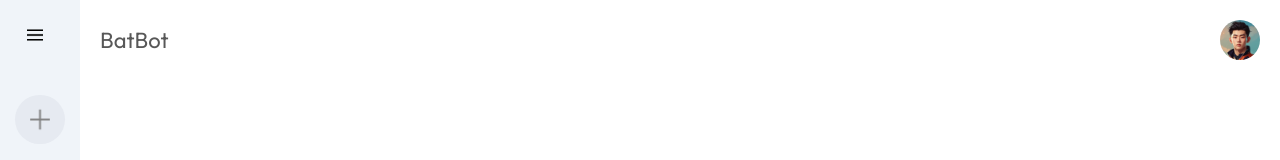
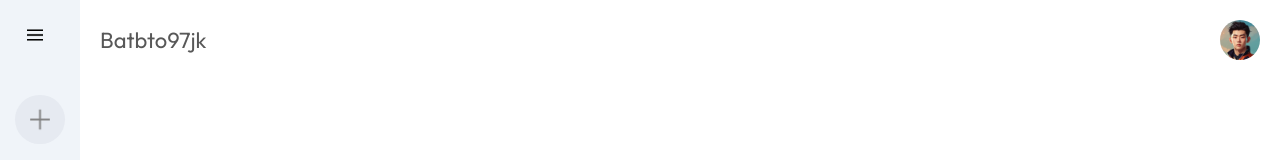
Before and after one commit to Muneeb5075/BatBot-AI, a React (Vite) app: page / in a window 1280 px wide. Shown: the top 160 px of the page. Built offline with nearby package versions, Linux system fonts and the light colour scheme.

Commit message:
update
update

```diff
--- a/src/components/Main/Main.jsx
+++ b/src/components/Main/Main.jsx
@@ -17,7 +17,7 @@ const Main = () => {
   return (
     <div className="main">
       <div className="nav">
-        <p>BatBot</p>
+        <p>Batbto97jk</p>
         <img src={assets.user_icon} alt="User Icon" />
       </div>
       <div className="main-container">
```
